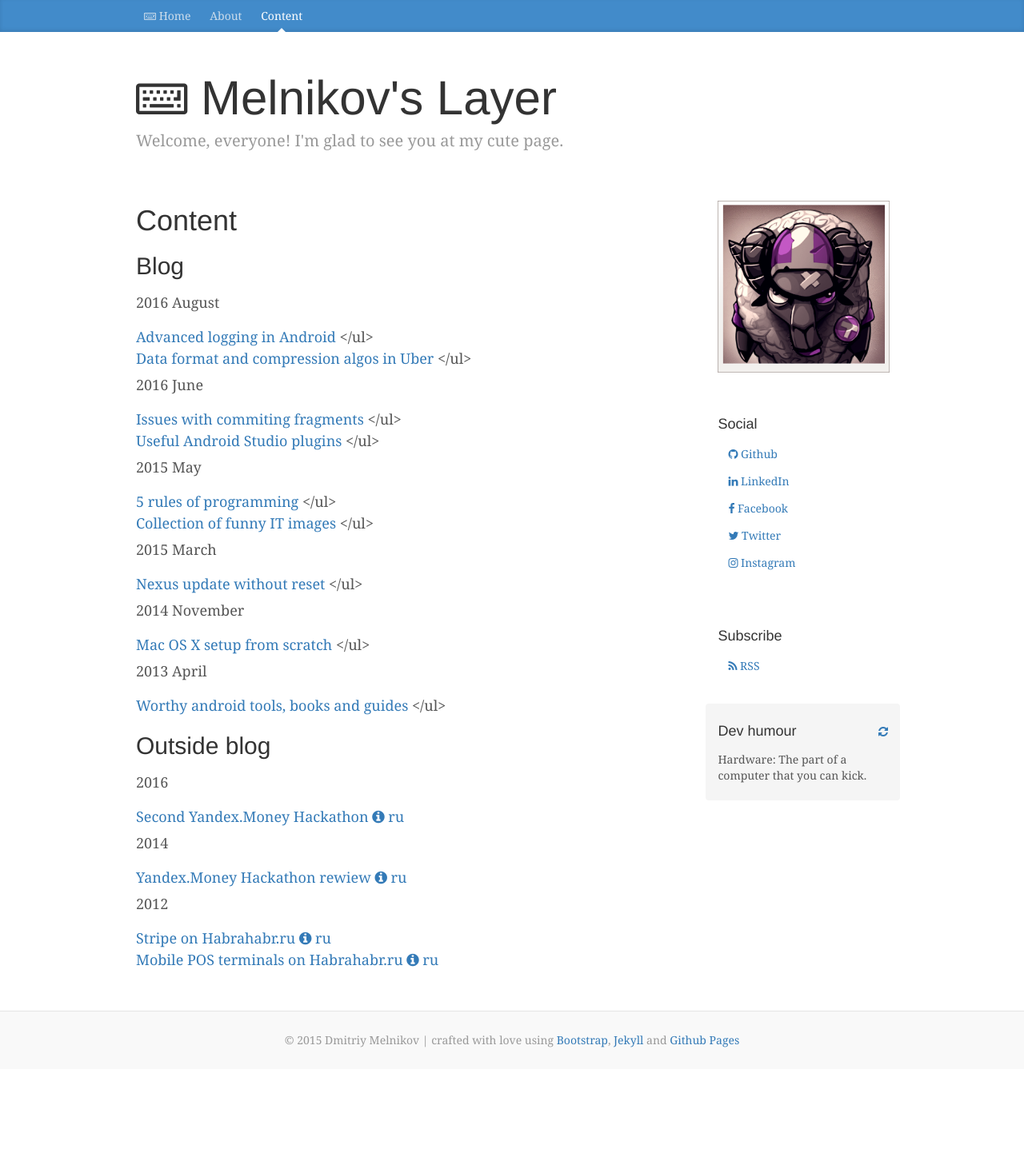
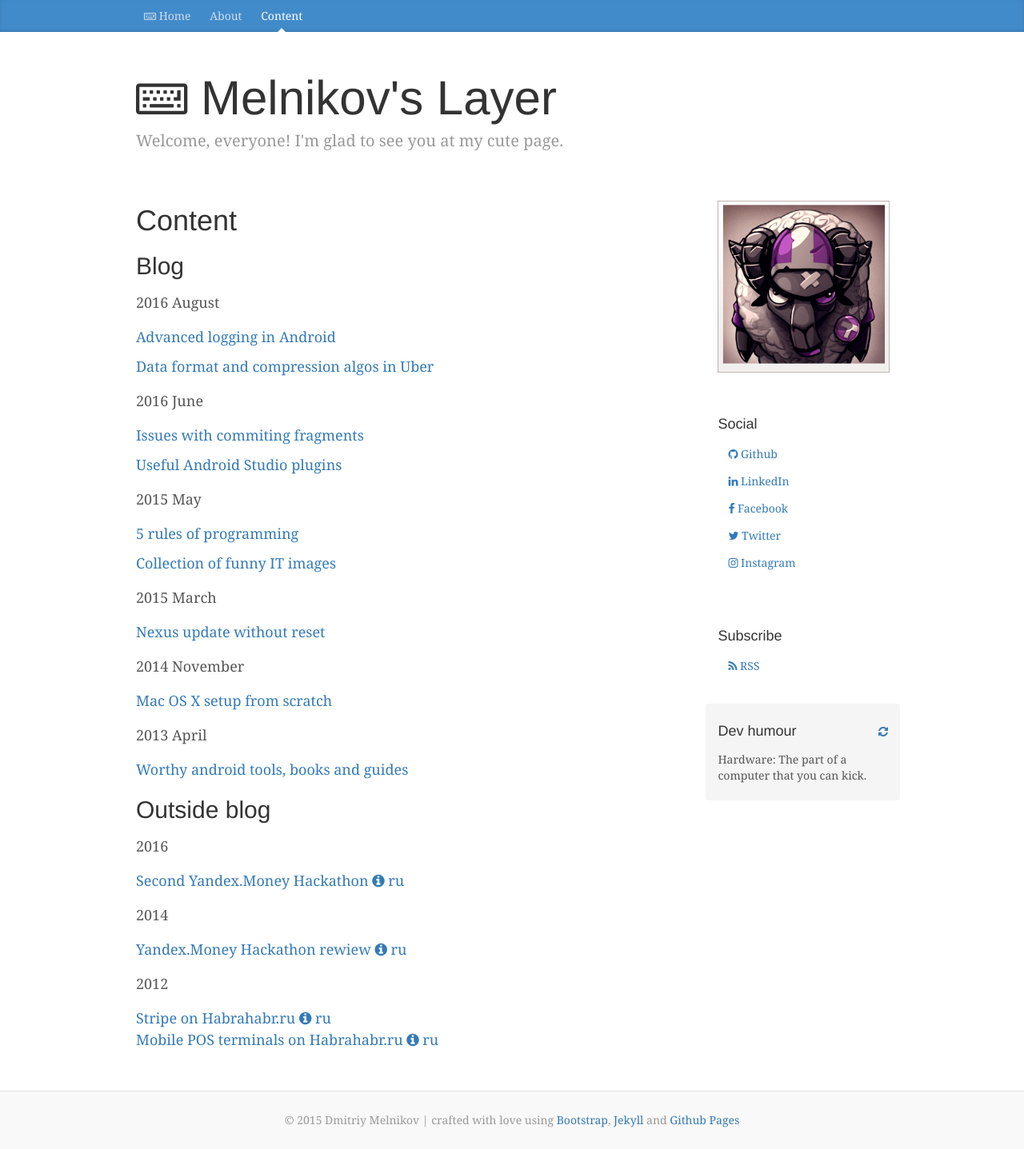
Before and after one commit to melnikovdv/melnikovdv.github.io, a Jekyll site: the page built from content.md, in a window 1280 px wide. Shown: the whole page at 80% size. Built offline with Jekyll 4.4.1, drawn with Linux system fonts in a browser that asks for light colours; nearby versions of some CDN libraries; before the commit the page ends 1337 px from its top, so only the background shows below that.

Commit message:
missed closing of li-tag

```diff
--- a/content.md
+++ b/content.md
@@ -12,7 +12,7 @@
     {% capture year %}{{currentdate}}{% endcapture %}
   {% endif %}
 <ul class="list-unstyled">
-  <li><a href="{{ post.url }}">{{ post.title }}</a>
+  <li><a href="{{ post.url }}">{{ post.title }}</a></li>
 </ul>
 {% endfor %}
 
```
